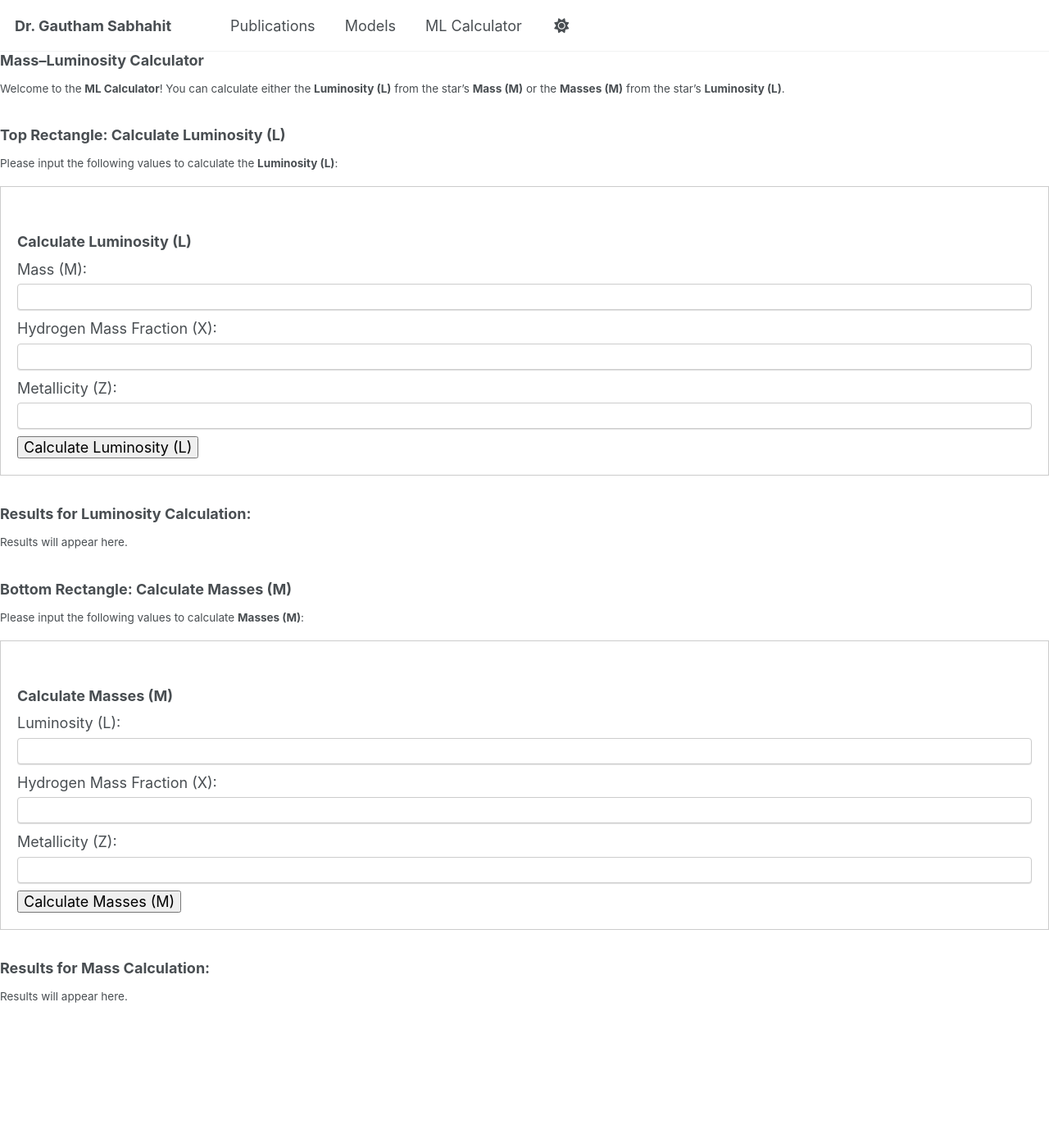
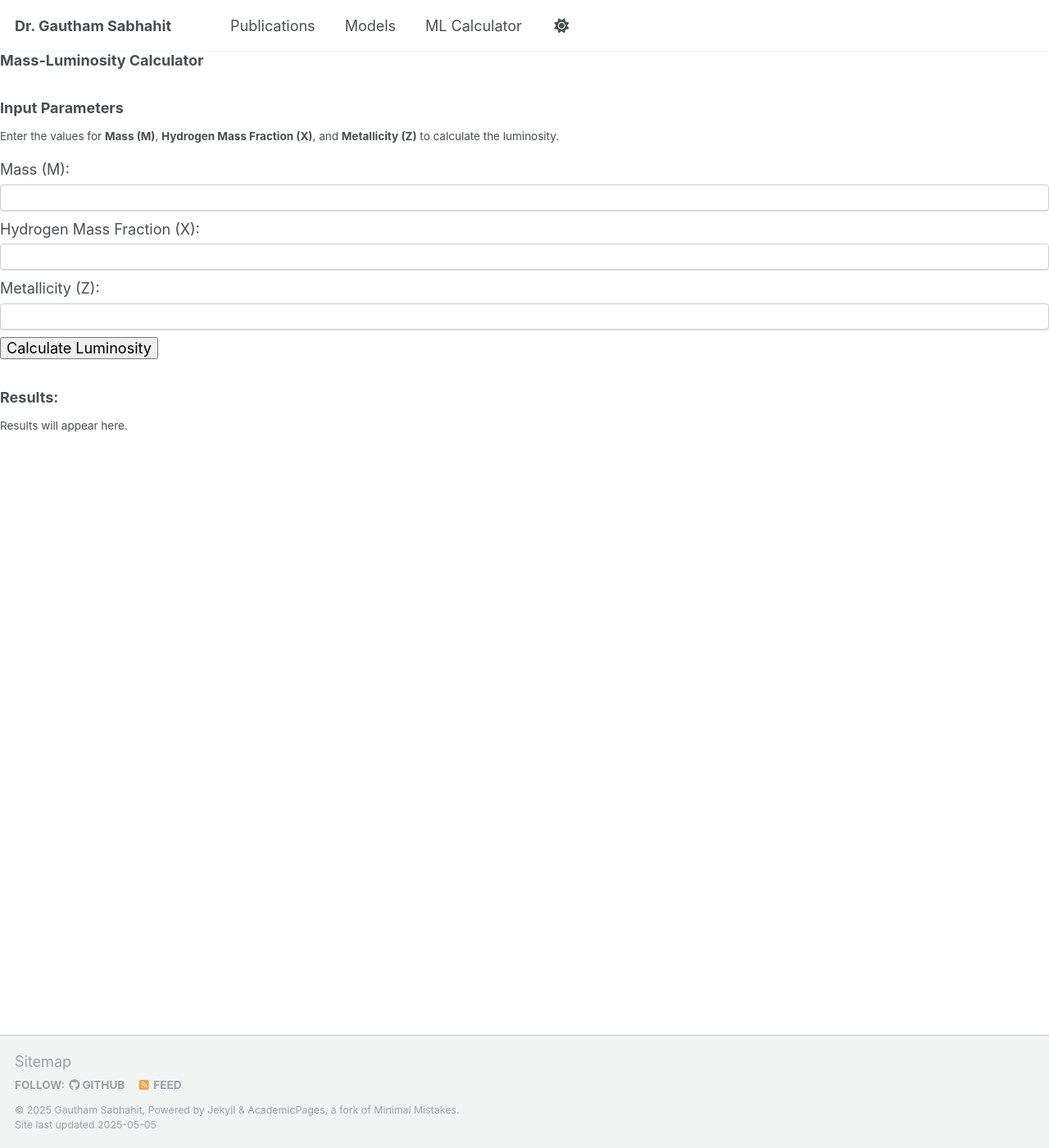
Before and after one commit to Mdot-com/mdot.com, a Jekyll site: the page built from ml-calculator.md, in a window 1280 px wide and 1400 px high. Shown: the whole window at 82% size. Built offline with Jekyll 4.4.1, drawn with Linux system fonts in a browser that asks for light colours.

Commit message:
Update ml-calculator.md

```diff
--- a/ml-calculator.md
+++ b/ml-calculator.md
@@ -1,157 +1,74 @@
 ---
 layout: default
-title: Mass–Luminosity Calculator
+title: Mass-Luminosity Calculator
 ---
 
-# Mass–Luminosity Calculator
+# Mass-Luminosity Calculator
 
-Welcome to the **ML Calculator**! You can calculate either the **Luminosity (L)** from the star's **Mass (M)** or the **Masses (M)** from the star's **Luminosity (L)**.
-
-## Top Rectangle: Calculate Luminosity (L)
-
-Please input the following values to calculate the **Luminosity (L)**:
+### Input Parameters
+Enter the values for **Mass (M)**, **Hydrogen Mass Fraction (X)**, and **Metallicity (Z)** to calculate the luminosity.
 
 <form id="luminosity-form">
-    <div style="border: 1px solid #ccc; padding: 20px; margin-bottom: 20px;">
-        <h3>Calculate Luminosity (L)</h3>
+    <label for="m">Mass (M):</label>
+    <input type="number" id="m" name="m" step="any" required>
+    <br><br>
 
-        <label for="m_top">Mass (M):</label>
-        <input type="number" id="m_top" name="m_top" step="any" required>
-        <br><br>
+    <label for="x">Hydrogen Mass Fraction (X):</label>
+    <input type="number" id="x" name="x" step="any" required>
+    <br><br>
 
-        <label for="x_top">Hydrogen Mass Fraction (X):</label>
-        <input type="number" id="x_top" name="x_top" step="any" required>
-        <br><br>
+    <label for="z">Metallicity (Z):</label>
+    <input type="number" id="z" name="z" step="any" required>
+    <br><br>
 
-        <label for="z_top">Metallicity (Z):</label>
-        <input type="number" id="z_top" name="z_top" step="any" required>
-        <br><br>
-
-        <button type="button" id="calculate-luminosity">Calculate Luminosity (L)</button>
-    </div>
+    <button type="button" id="calculate-luminosity">Calculate Luminosity</button>
 </form>
 
-### Results for Luminosity Calculation:
+### Results:
 <div id="luminosity-output">
     <p>Results will appear here.</p>
 </div>
 
-## Bottom Rectangle: Calculate Masses (M)
+<script>
+    document.getElementById('calculate-luminosity').addEventListener('click', function() {
+        const m = parseFloat(document.getElementById('m').value);
+        const x = parseFloat(document.getElementById('x').value);
+        const z = parseFloat(document.getElementById('z').value);
 
-Please input the following values to calculate **Masses (M)**:
+        if (!m || !x || !z) {
+            alert('Please enter Mass (M), Hydrogen Mass Fraction (X), and Metallicity (Z).');
+            return;
+        }
 
-<form id="mass-form">
-    <div style="border: 1px solid #ccc; padding: 20px;">
-        <h3>Calculate Masses (M)</h3>
+        const data = {
+            "choice": "1",
+            "Z": z,
+            "m": m,
+            "x": x
+        };
 
-        <label for="l_bottom">Luminosity (L):</label>
-        <input type="number" id="l_bottom" name="l_bottom" step="any" required>
-        <br><br>
-
-        <label for="x_bottom">Hydrogen Mass Fraction (X):</label>
-        <input type="number" id="x_bottom" name="x_bottom" step="any" required>
-        <br><br>
-
-        <label for="z_bottom">Metallicity (Z):</label>
-        <input type="number" id="z_bottom" name="z_bottom" step="any" required>
-        <br><br>
-
-        <button type="button" id="calculate-masses">Calculate Masses (M)</button>
-    </div>
-</form>
-
-### Results for Mass Calculation:
-<div id="mass-output">
-    <p>Results will appear here.</p>
-</div>
-
-<script>
-    // Wait for the DOM to load completely before attaching event listeners
-    document.addEventListener("DOMContentLoaded", function() {
-        // Function to calculate Luminosity (L)
-        document.getElementById('calculate-luminosity').addEventListener('click', function() {
-            const m = parseFloat(document.getElementById('m_top').value);
-            const x = parseFloat(document.getElementById('x_top').value);
-            const z = parseFloat(document.getElementById('z_top').value);
-
-            if (!m || !x || !z) {
-                alert('Please enter Mass (M), Hydrogen Mass Fraction (X), and Metallicity (Z).');
-                return;
+        fetch('https://nnv5wacde8.execute-api.eu-north-1.amazonaws.com/ML-calc', {
+            method: 'POST',
+            headers: {
+                'Content-Type': 'application/json'
+            },
+            body: JSON.stringify(data)
+        })
+        .then(response => response.json())
+        .then(data => {
+            const output = document.getElementById('luminosity-output');
+            if (data.Pure_He_Luminosity) {
+                output.innerHTML = `
+                    <p><strong>L_min:</strong> ${data.L_min}</p>
+                    <p><strong>L_max:</strong> ${data.L_max}</p>
+                    <p><strong>Pure_He_Luminosity:</strong> ${data.Pure_He_Luminosity}</p>
+                `;
+            } else {
+                output.innerHTML = '<p style="color: red;">Error: Missing results</p>';
             }
-
-            const data = {
-                "choice": "1",
-                "Z": z,
-                "m": m,
-                "x": x
-            };
-
-            fetch('https://nnv5wacde8.execute-api.eu-north-1.amazonaws.com/ML-calc', {
-                method: 'POST',
-                headers: {
-                    'Content-Type': 'application/json'
-                },
-                body: JSON.stringify(data)
-            })
-            .then(response => response.json())
-            .then(data => {
-                let output = document.getElementById('luminosity-output');
-                if (data.Pure_He_Luminosity) {
-                    output.innerHTML = `
-                        <p><strong>L_min:</strong> ${data.L_min}</p>
-                        <p><strong>L_max:</strong> ${data.L_max}</p>
-                        <p><strong>Pure_He_Luminosity:</strong> ${data.Pure_He_Luminosity}</p>
-                    `;
-                } else {
-                    output.innerHTML = '<p style="color: red;">Error: Missing results</p>';
-                }
-            })
-            .catch(error => {
-                document.getElementById('luminosity-output').innerHTML = '<p style="color: red;">Error: ' + error.message + '</p>';
-            });
-        });
-
-        // Function to calculate Masses (M)
-        document.getElementById('calculate-masses').addEventListener('click', function() {
-            const l = parseFloat(document.getElementById('l_bottom').value);
-            const x = parseFloat(document.getElementById('x_bottom').value);
-            const z = parseFloat(document.getElementById('z_bottom').value);
-
-            if (!l || !x || !z) {
-                alert('Please enter Luminosity (L), Hydrogen Mass Fraction (X), and Metallicity (Z).');
-                return;
-            }
-
-            const data = {
-                "choice": "2",
-                "Z": z,
-                "L": l,
-                "x": x
-            };
-
-            fetch('https://nnv5wacde8.execute-api.eu-north-1.amazonaws.com/ML-calc', {
-                method: 'POST',
-                headers: {
-                    'Content-Type': 'application/json'
-                },
-                body: JSON.stringify(data)
-            })
-            .then(response => response.json())
-            .then(data => {
-                let output = document.getElementById('mass-output');
-                if (data.Pure_He_Mass) {
-                    output.innerHTML = `
-                        <p><strong>M_min:</strong> ${data.M_min}</p>
-                        <p><strong>M_max:</strong> ${data.M_max}</p>
-                        <p><strong>Pure_He_Mass:</strong> ${data.Pure_He_Mass}</p>
-                    `;
-                } else {
-                    output.innerHTML = '<p style="color: red;">Error: Missing results</p>';
-                }
-            })
-            .catch(error => {
-                document.getElementById('mass-output').innerHTML = '<p style="color: red;">Error: ' + error.message + '</p>';
-            });
+        })
+        .catch(error => {
+            document.getElementById('luminosity-output').innerHTML = '<p style="color: red;">Error: ' + error.message + '</p>';
         });
     });
 </script>
```
